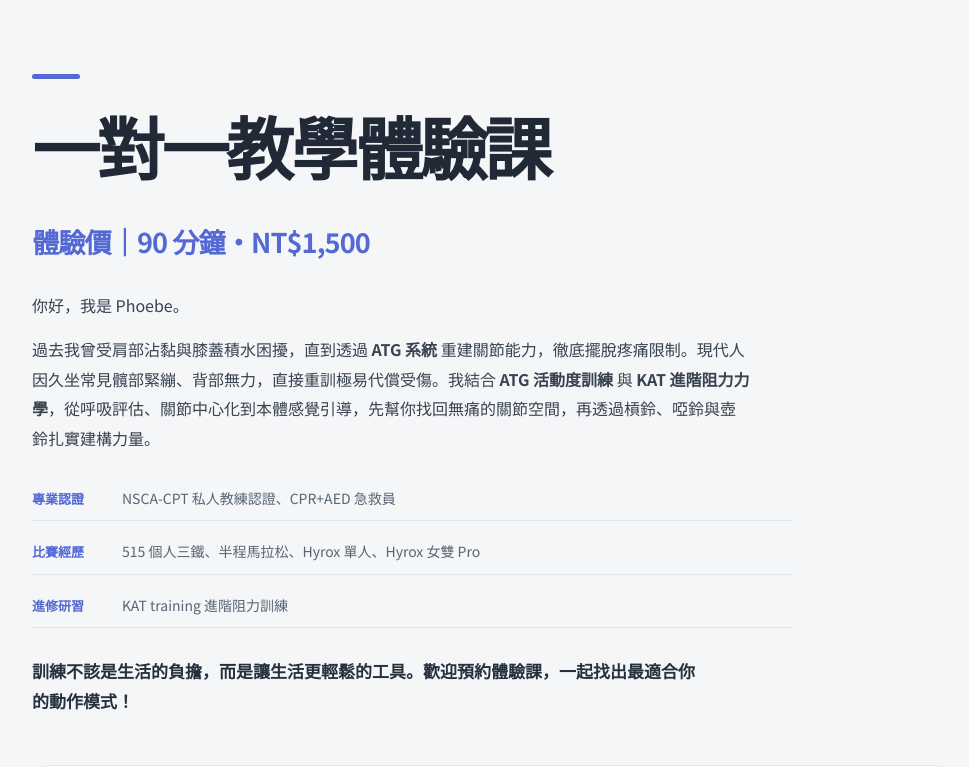
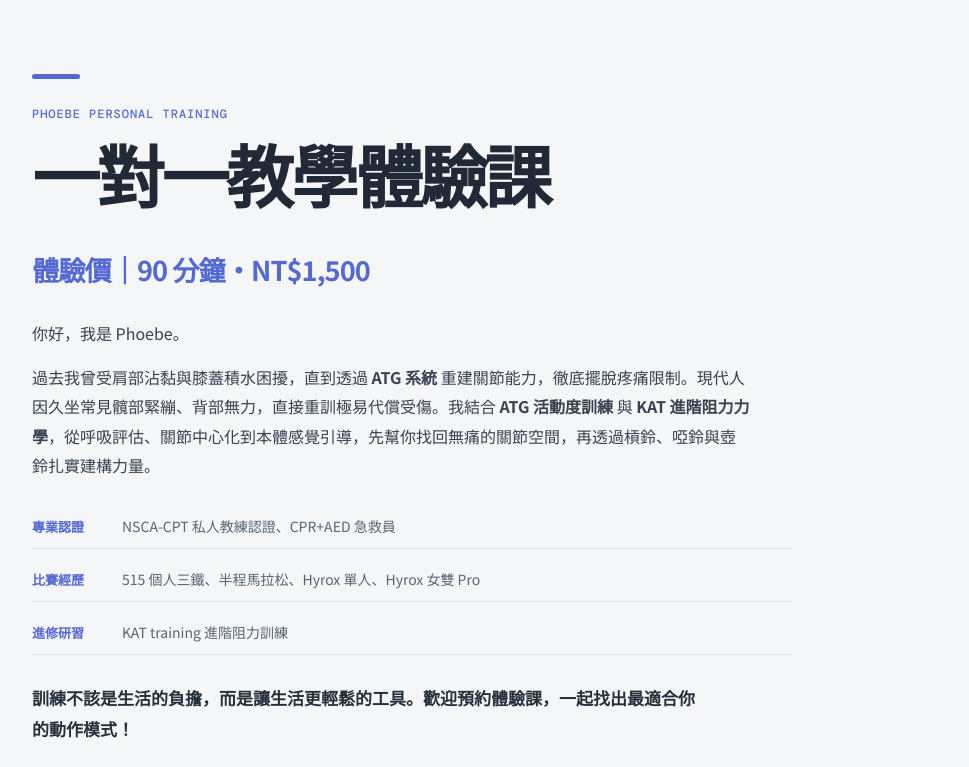
Before and after one commit to phoebe0412/phoebe-personal-training-form, a React (Vite) app: page / in a window 1280 px wide. Shown: the top 767 px of the page, without its empty margins (148-1117 px from the left). Built offline with nearby package versions, Linux system fonts and the light colour scheme.

Commit message:
Restore training brand label

```diff
--- a/src/App.jsx
+++ b/src/App.jsx
@@ -94,6 +94,7 @@ export function App() {
   return <main className="page">
     <header className="hero">
       <div className="hero-mark" aria-hidden="true"></div>
+      <p className="eyebrow">PHOEBE PERSONAL TRAINING</p>
       <h1>一對一教學體驗課<br /><em>體驗價｜90 分鐘・NT$1,500</em></h1>
       <div className="coach-intro">
         <p>你好，我是 Phoebe。</p>
```
